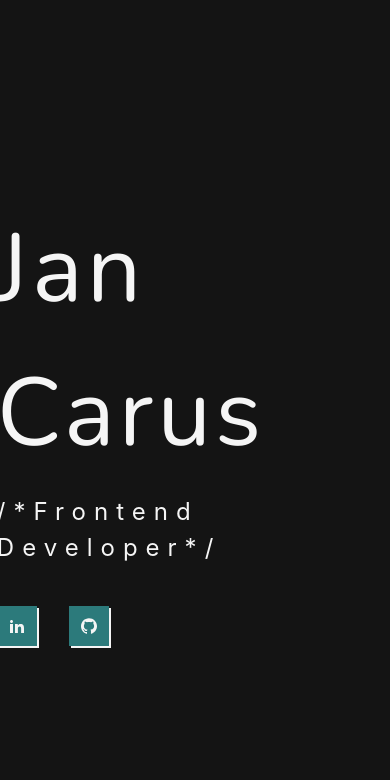
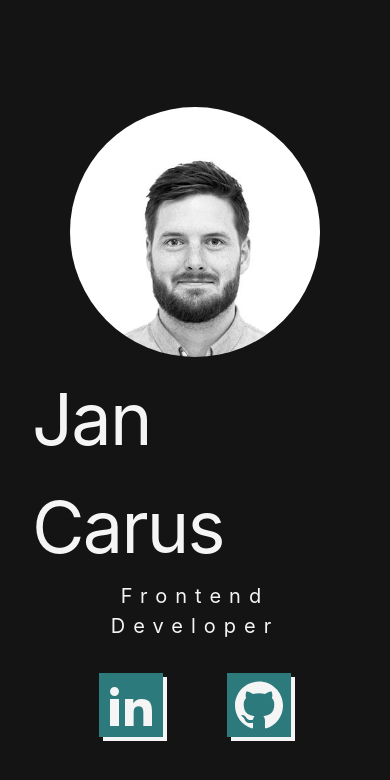
Before and after one commit to cowboydiver/CV, a Next.js app: page / in a window 390 px wide. Shown: the top 780 px of the page. Built offline with nearby package versions, Linux system fonts and the light colour scheme.

Commit message:
feat: :sparkles: implementet responsiveness

```diff
--- a/components/bio.tsx
+++ b/components/bio.tsx
@@ -3,6 +3,7 @@ import {
   Heading,
   VStack,
   HStack,
+  Stack,
   Box,
   Text,
   Button,
@@ -15,43 +16,57 @@ import IconOnlyButton from "./iconOnlyButton";
 function Bio() {
   const otherColorFont = "JAN CARUS";
   return (
+    <Stack
+      w="full"
+      h="full"
+      p={8}
+      spacing={{ base: "8px", md: "128px" }}
+      justifyContent="center"
+      alignItems="center"
+      direction={{ base: "column", md: "row-reverse" }}
+    >
       <Box>
-      <HStack spacing={32}>
-        <Box>
-          <VStack alignItems="flex-start">
-            <Box>
+        <Image
+          alt="Jan Carus"
+          src="/jan.png"
+          w={{ base: "250px", md: "500px" }}
+          borderRadius="50%"
+        />
+      </Box>
+      <VStack spacing={0} alignItems="flex-start">
         <Text
-                fontFamily="'Nunito', sans-serif"
-                fontSize="96px"
+          fontSize={{ base: "72px", md: "96px" }}
           color="whitesmoke"
-                letterSpacing={4}
+          letterSpacing="tight"
         >
           Jan Carus
         </Text>
-            </Box>
-            <Box pb={8}>
         <Text
-                fontSize="2xl"
+          fontSize={{ base: "xl", md: "2xl" }}
           color="whitesmoke"
-                textAlign="left"
+          textAlign={{ base: "center", md: "left" }}
           letterSpacing={8}
         >
-                {"/*Frontend Developer*/"}
+          Frontend Developer
         </Text>
-            </Box>
 
-            <HStack spacing={8}>
-              <IconOnlyButton icon={<ImLinkedin2 />} />
-              <IconOnlyButton icon={<ImGithub />} />
+        <HStack
+          spacing={{ base: "64px", md: "32px" }}
+          justifyContent={{ base: "center", md: "left" }}
+          pt={8}
+          w="full"
+        >
+          <IconOnlyButton
+            icon={<ImLinkedin2 size="auto" />}
+            link="https://www.linkedin.com/in/jdetlefsen/"
+          />
+          <IconOnlyButton
+            icon={<ImGithub size="auto" />}
+            link="https://github.com/cowboydiver"
+          />
         </HStack>
       </VStack>
-        </Box>
-
-        <Box>
-          <Image alt="Jan Carus" src="/jan.png" w="500px" borderRadius="50%" />
-        </Box>
-      </HStack>
-    </Box>
+    </Stack>
   );
 }
 
--- a/components/iconOnlyButton.tsx
+++ b/components/iconOnlyButton.tsx
@@ -21,8 +21,13 @@ function IconOnlyButton({
       as="button"
       color={color}
       bg={bgColor}
-      p={3}
-      boxShadow={`2px 2px ${shadowColor}`}
+      p={2}
+      w={{ base: "64px", md: "48px" }}
+      h={{ base: "64px", md: "48px" }}
+      boxShadow={{
+        base: `4px 4px ${shadowColor}`,
+        md: `2px 2px ${shadowColor}`,
+      }}
     >
       {icon}
     </Box>
--- a/pages/index.tsx
+++ b/pages/index.tsx
@@ -5,6 +5,7 @@ import {
   Heading,
   VStack,
   StackDivider,
+  Container,
 } from "@chakra-ui/react";
 import { motion } from "framer-motion";
 import type { NextPage } from "next";
@@ -14,23 +15,17 @@ import JobItem from "../components/jobItem";
 
 const Home: NextPage = () => {
   return (
-    <Box>
+    <Container maxW="conntainer.xl" p={0}>
       <Head>
         <title>Jan Carus</title>
         <meta name="description" content="CV of Jan Carus" />
         <link rel="icon" href="/favicon.ico" />
       </Head>
 
-      <Flex
-        justifyContent="center"
-        alignItems="center"
-        height="100vh"
-        width="100vw"
-        background="blackAlpha.900"
-      >
+      <Flex height="100vh" width="100vw" py={20} background="blackAlpha.900">
         <Bio></Bio>
       </Flex>
-    </Box>
+    </Container>
   );
 };
 
```
Lines whose indentation alone changed are shown as unchanged.
